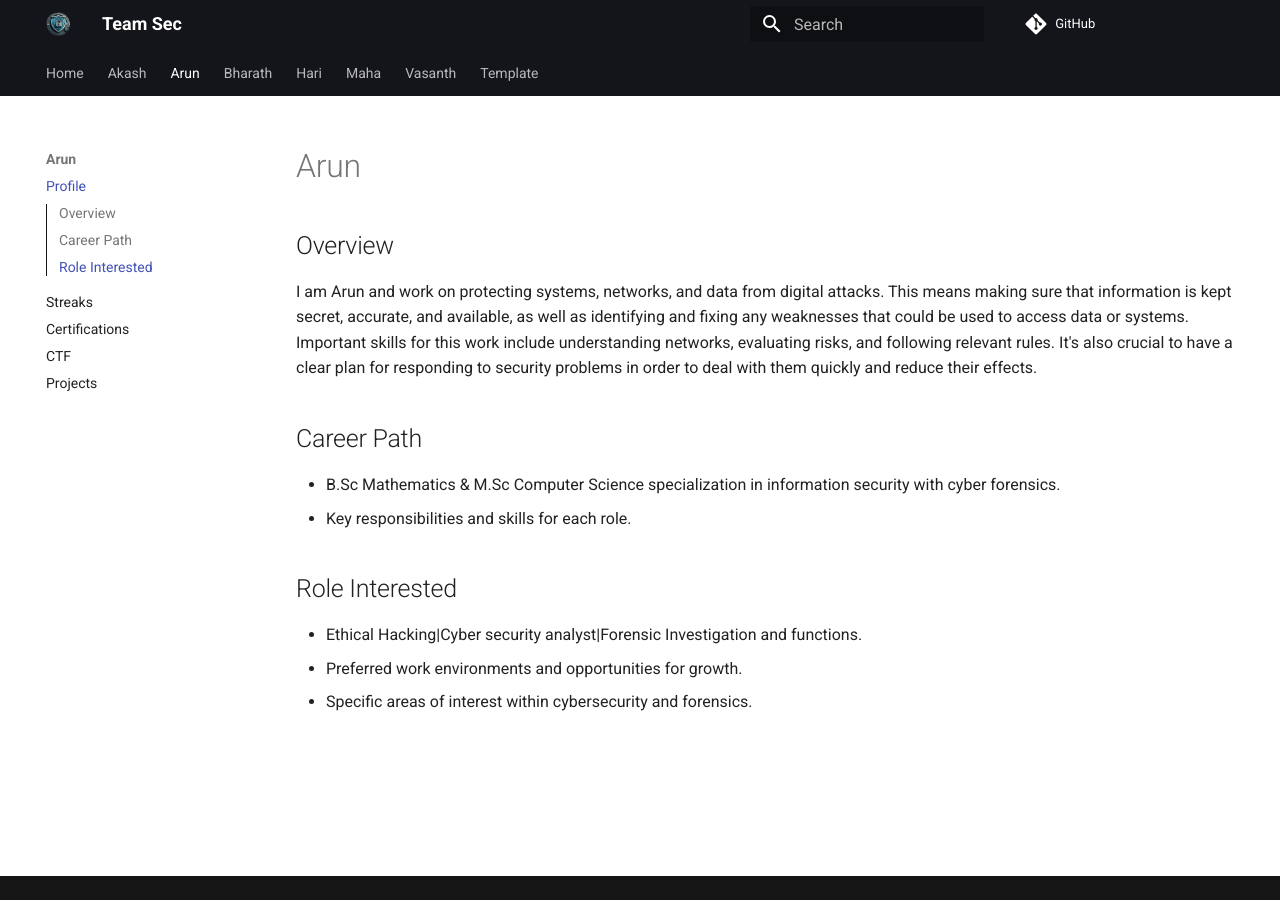
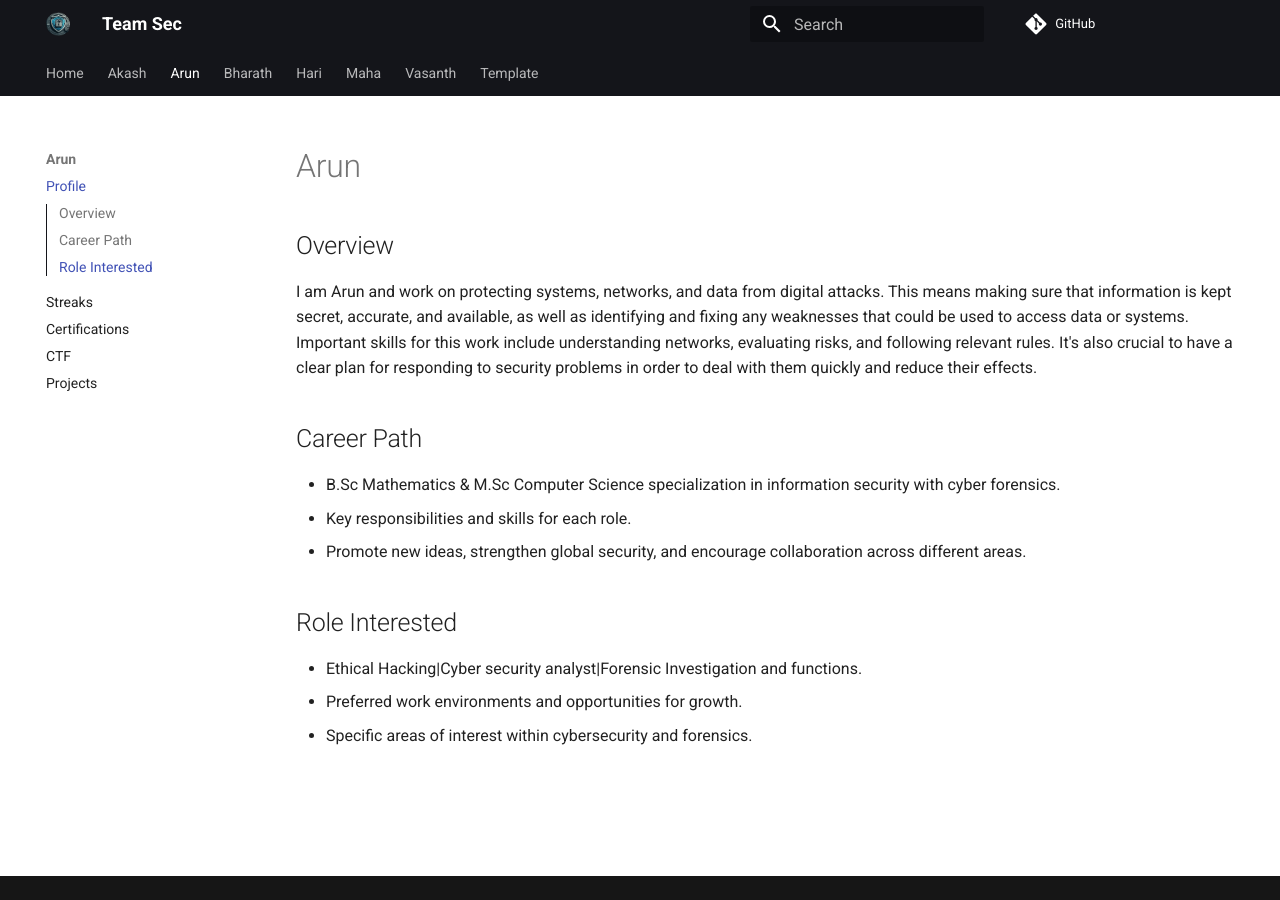
Before and after one commit to mr3xplorer/team_sec, an MkDocs documentation site: the page built from docs/Arun/arun.md, in a window 1280 px wide. Built offline with MkDocs 1.6.1 and Material for MkDocs 9.7.7, drawn with Linux system fonts in a browser that asks for light colours; comment, search, counter and statistics services are not loaded.

Commit message:
Update arun.md

```diff
--- a/docs/Arun/arun.md
+++ b/docs/Arun/arun.md
@@ -6,6 +6,7 @@ I am Arun and  work on protecting systems, networks, and data from digital attac
 ## Career Path
 - B.Sc Mathematics & M.Sc Computer Science specialization in information security with cyber forensics.
 - Key responsibilities and skills for each role.
+- Promote new ideas, strengthen global security, and encourage collaboration across different areas.
 
 ## Role Interested
 - Ethical Hacking|Cyber security analyst|Forensic Investigation and functions.
```
